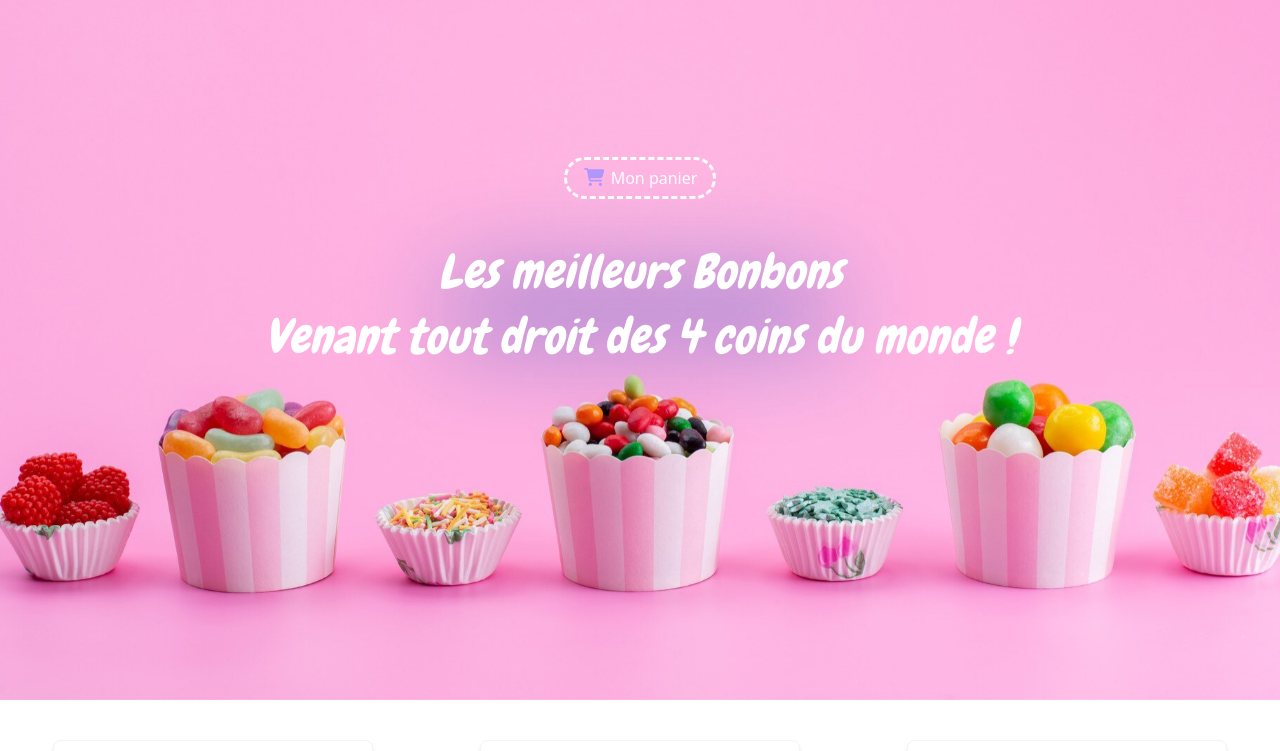
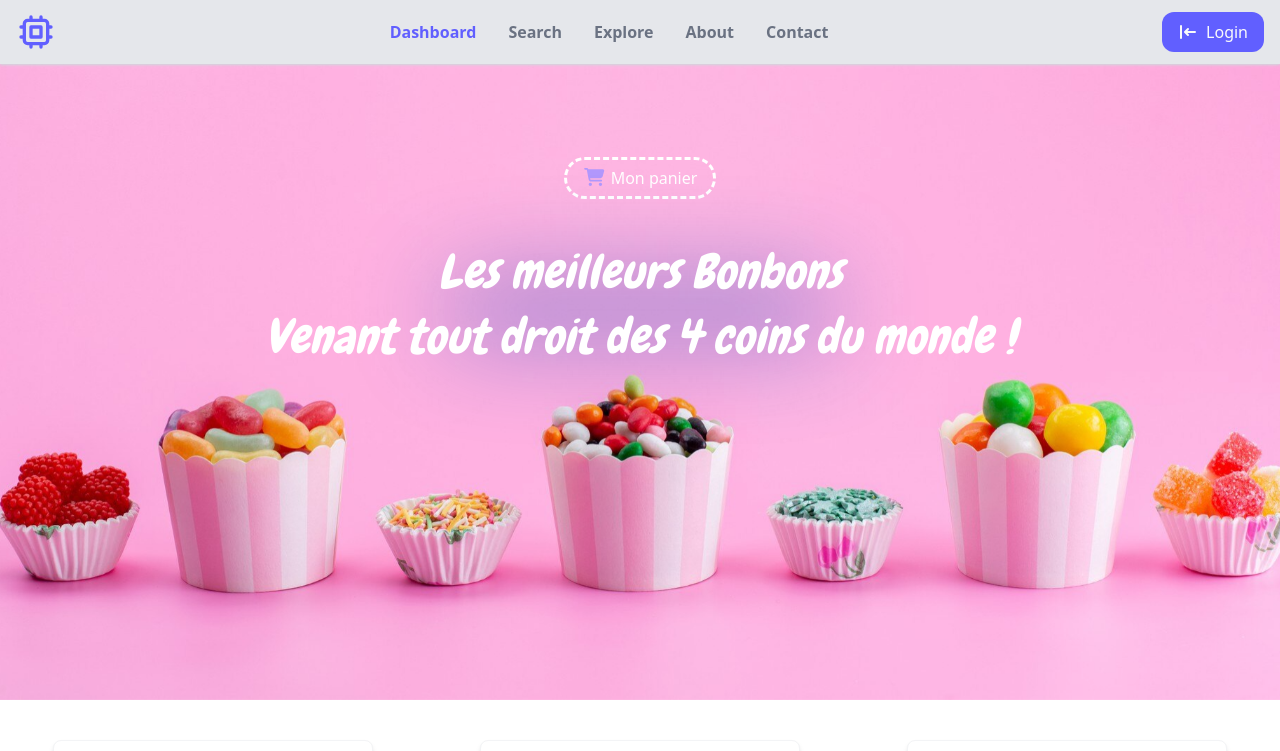
Before and after one commit to perljustine/Eshop_Maxence_Justine, a React (Vite) app: page / in a window 1280 px wide. Shown: the top 751 px of the page. Built offline with nearby package versions, Linux system fonts and the light colour scheme.

Commit message:
création navbar

```diff
--- a/src/components/Header.jsx
+++ b/src/components/Header.jsx
@@ -1,9 +1,13 @@
 import React from 'react';
+import Nav from './Nav';
 
 const Header = () => {
   return (
-    <div className="bg-[url('/src/assets/images/bg2.jpg')] bg-cover bg-center bg-no-repeat w-full h-[400px] md:h-[600px] lg:h-[700px] py-6 md:py-16">
-      <div className="flex flex-col justify-start items-center h-full w-full px-2 md:px-0 pt-12 md:pt-24">
+    <div className="relative bg-[url('/src/assets/images/bg2.jpg')] bg-cover bg-center bg-no-repeat w-full h-[400px] md:h-[600px] lg:h-[700px]">
+      <div className="absolute top-0 left-0 right-0">
+        <Nav />
+      </div>
+      <div className="flex flex-col justify-start items-center h-full w-full px-2 md:px-0 pt-32 md:pt-40">
         <div className="flex items-center justify-center rounded-full outline-dashed outline-white px-3 md:px-4 py-1 md:py-[6px] mb-4 md:mb-6">
           <div className="w-4 md:w-5 h-4 md:h-5 rounded-full text-zinc-400 mr-1 md:mr-2">
             <svg
--- /dev/null
+++ b/src/components/Nav.jsx
@@ -0,0 +1,36 @@
+import React from 'react';
+
+const Nav = () => {
+  return (
+    <nav className="w-full bg-gray-200 shadow shadow-gray-300">
+      <div className="md:h-16 h-28 mx-auto px-8 md:px-4 container flex items-center justify-between flex-wrap md:flex-nowrap">
+        <div className="text-indigo-500 md:order-1">
+          <svg xmlns="http://www.w3.org/2000/svg" className="h-10 w-10" fill="none" viewBox="0 0 24 24"
+            stroke="currentColor">
+            <path strokeLinecap="round" strokeLinejoin="round" strokeWidth="2"
+              d="M9 3v2m6-2v2M9 19v2m6-2v2M5 9H3m2 6H3m18-6h-2m2 6h-2M7 19h10a2 2 0 002-2V7a2 2 0 00-2-2H7a2 2 0 00-2 2v10a2 2 0 002 2zM9 9h6v6H9V9z" />
+          </svg>
+        </div>
+        <div className="text-gray-500 order-3 w-full md:w-auto md:order-2">
+          <ul className="flex font-semibold justify-between">
+            <li className="md:px-4 md:py-2 text-indigo-500"><a href="#">Dashboard</a></li>
+            <li className="md:px-4 md:py-2 hover:text-indigo-400"><a href="#">Search</a></li>
+            <li className="md:px-4 md:py-2 hover:text-indigo-400"><a href="#">Explore</a></li>
+            <li className="md:px-4 md:py-2 hover:text-indigo-400"><a href="#">About</a></li>
+            <li className="md:px-4 md:py-2 hover:text-indigo-400"><a href="#">Contact</a></li>
+          </ul>
+        </div>
+        <div className="order-2 md:order-3">
+          <button className="px-4 py-2 bg-indigo-500 hover:bg-indigo-600 text-gray-50 rounded-xl flex items-center gap-2">
+            <svg xmlns="http://www.w3.org/2000/svg" className="h-5 w-5" viewBox="0 0 20 20" fill="currentColor">
+              <path fillRule="evenodd" d="M3 3a1 1 0 011 1v12a1 1 0 11-2 0V4a1 1 0 011-1zm7.707 3.293a1 1 0 010 1.414L9.414 9H17a1 1 0 110 2H9.414l1.293 1.293a1 1 0 01-1.414 1.414l-3-3a1 1 0 010-1.414l3-3a1 1 0 011.414 0z" clipRule="evenodd" />
+            </svg>
+            <span>Login</span>
+          </button>
+        </div>
+      </div>
+    </nav>
+  );
+};
+
+export default Nav;
```
